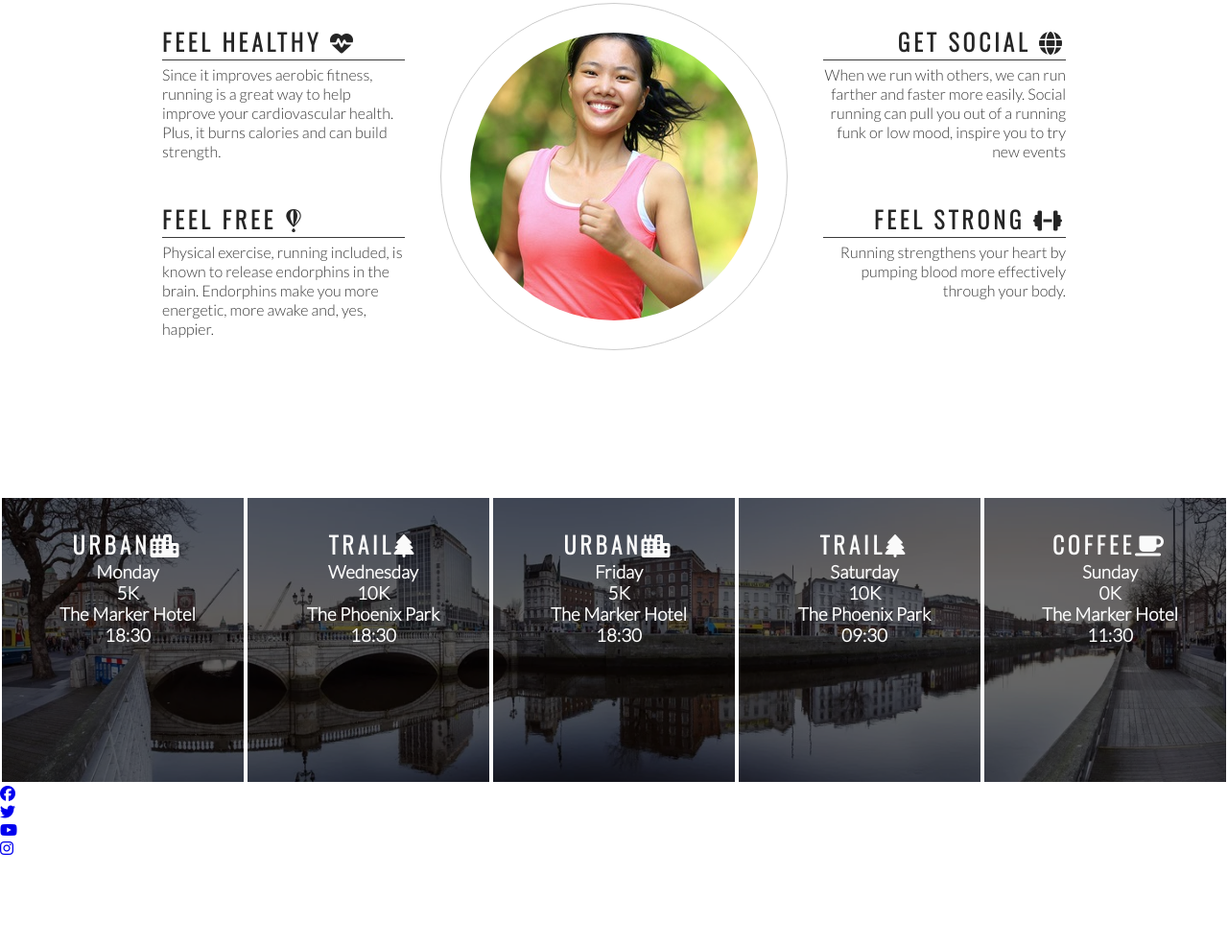
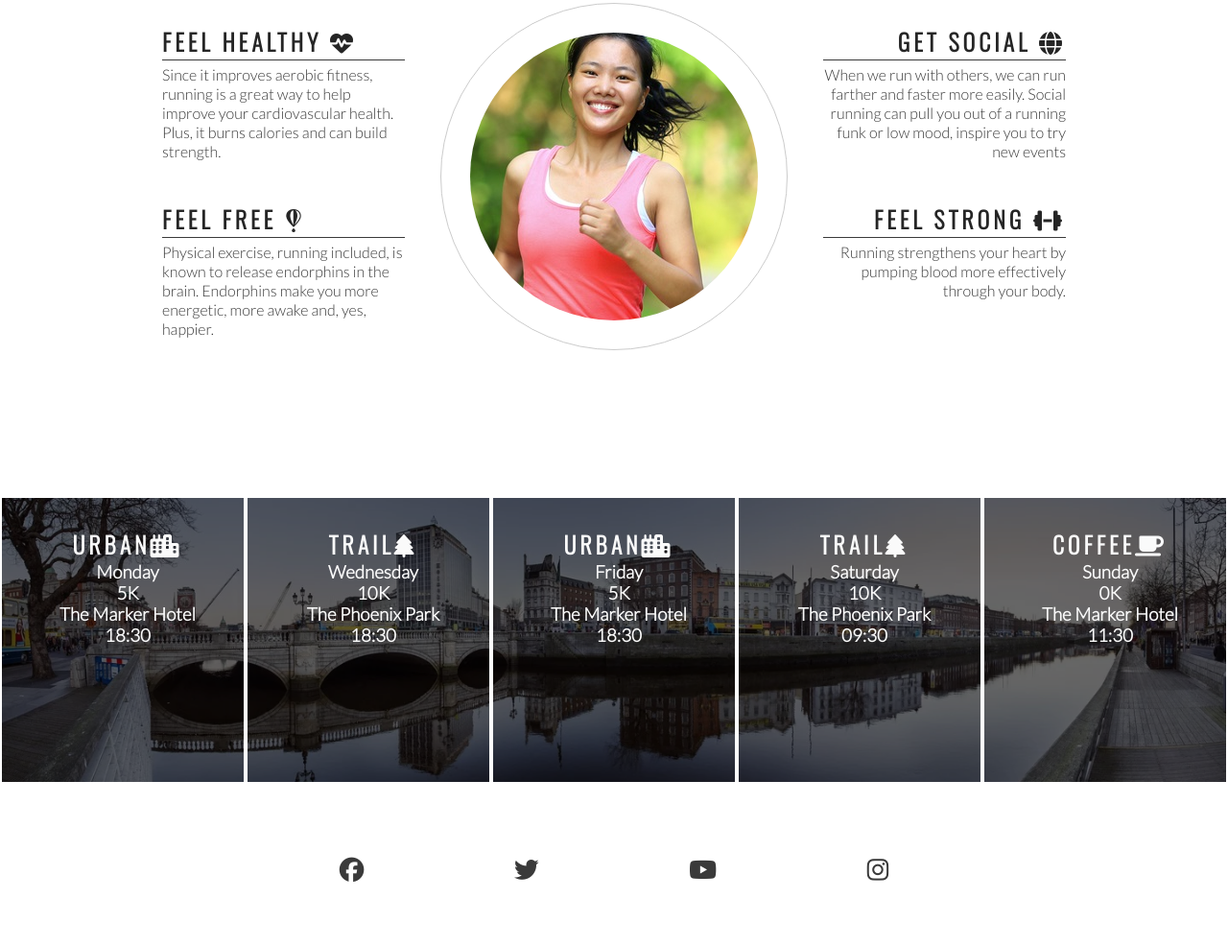
Before and after one commit to LadyNeowen/love-running, a plain HTML site: page index.html in a window 1280 px wide. Shown: the part 778-1764 px from the top of the page at 96% size. Before the commit the page ends 1671 px from the top, so only its background shows below. Drawn offline with nearby package versions, Linux system fonts and the light colour scheme.

Commit message:
Add style to icons

```diff
--- a/assets/css/style.css
+++ b/assets/css/style.css
@@ -213,6 +213,20 @@ hr {
     color:#fafafa;
 }
 
-.icon-links {
+footer {
+    height: 150px;
+}
 
+.social-networks {
+    text-align: center;
 }
+.social-networks > li {
+    display: inline;
+}
+
+.social-networks i {
+    font-size: 160%;
+    margin: 1%;
+    padding: 5%;
+    color: #3a3a3a;
+}
--- a/index.html
+++ b/index.html
@@ -121,23 +121,20 @@
     </section>
     <script src="https://kit.fontawesome.com/a53a552fa4.js" crossorigin="anonymous"></script>
 </body>
-<footer class="icon-links">
-<ul>
+<footer>
+<ul class="social-networks">
     <li>
         <a href="http://facebook.com" target="_blank" rel="noopener" aria-label="Visit our Facebook page (opens in new tab)"><i class="fa-brands fa-facebook"></i></a>
     </li>
-</ul>
-<ul>
+
     <li>
         <a href="http://twitter.com" target="_blank" rel="noopener" aria-label="Visit our Twitter page (opens in new tab)"><i class="fa-brands fa-twitter"></i></a>
     </li>
-</ul>
-<ul>
+
     <li>
         <a href="http://youtube.com" target="_blank" rel="noopener" aria-label="Visit our Youtube page (opens in new tab)"><i class="fa-brands fa-youtube"></i></a>
     </li>
-</ul>
-<ul>
+
     <li>
         <a href="http://instagram.com" target="_blank" rel="noopener" aria-label="Visit our Instagram page (opens in new tab)"><i class="fa-brands fa-instagram"></i></a>
     </li>
```
